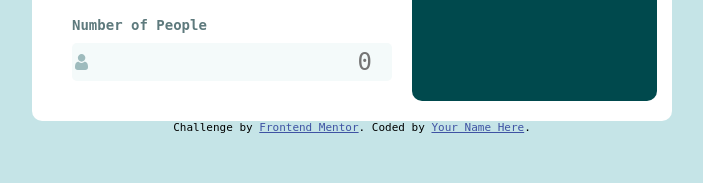
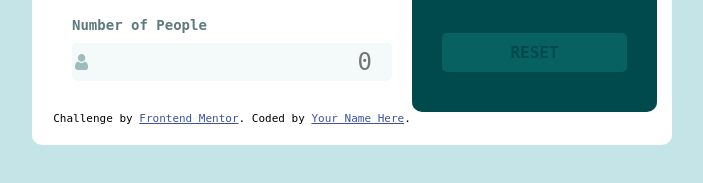
Before and after one commit to paydendyer/tip-calculator, a plain HTML site: page index.html in a window 1280 px wide. Shown: the part 403-586 px from the top of the page, without its empty margins (288-991 px from the left). Drawn offline with Linux system fonts and the light colour scheme; a web font is replaced by a local one.

Commit message:
Added reset button and styling

```diff
--- a/index.html
+++ b/index.html
@@ -64,18 +64,12 @@
         <div id="total-value">
           <p>$0.00</p>
           </div>
-
         </div>
       </div>
+      <div class="reset-section">
+        <button id="reset" class="btn-reset">Reset</button>
+      </div>
     </div>
- </div>
-
-
-
- </div>
-</div>
-</div>
-</div>
   <div class="attribution">
     Challenge by <a href="https://www.frontendmentor.io?ref=challenge" target="_blank">Frontend Mentor</a>.
     Coded by <a href="#">Your Name Here</a>.
--- a/styles.css
+++ b/styles.css
@@ -114,3 +114,22 @@ input {
 #tips-amount-section {
   margin-bottom: 30px;
 }
+.btn-reset {
+	padding: 10px;
+	font-weight: 700;
+	width: 90%;
+	text-transform: uppercase;
+	color: hsl(183, 100%, 15%);
+	border: none;
+	margin-left: 5%;
+	margin-top: 90px;
+	border-radius: 5px;
+	background-color: hsl(172, 67%, 45%);
+	cursor: pointer;
+	opacity: 0.2;
+  font-family: space-mono, mono;
+  font-size: 16px;
+}
+.btn-reset:hover {
+	background-color: hsl(185, 41%, 84%);
+}
```
